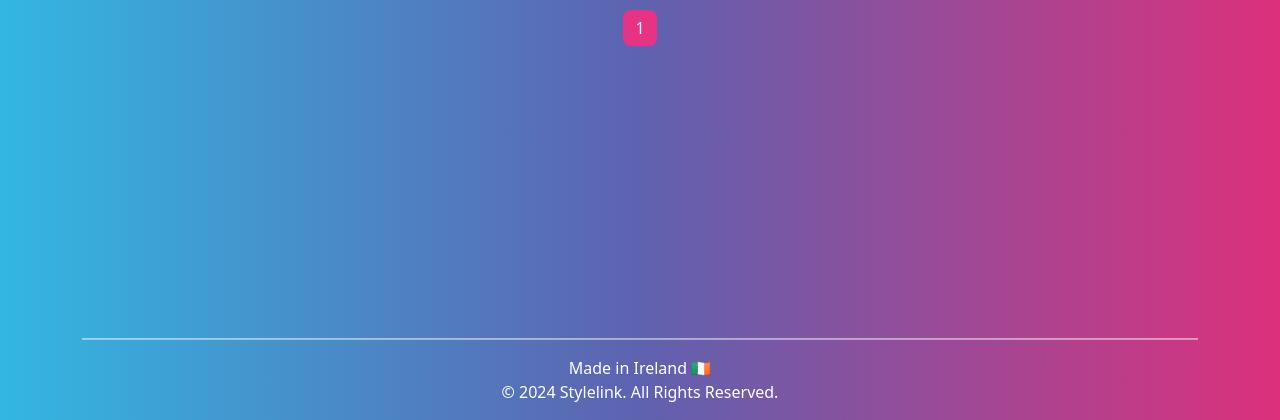
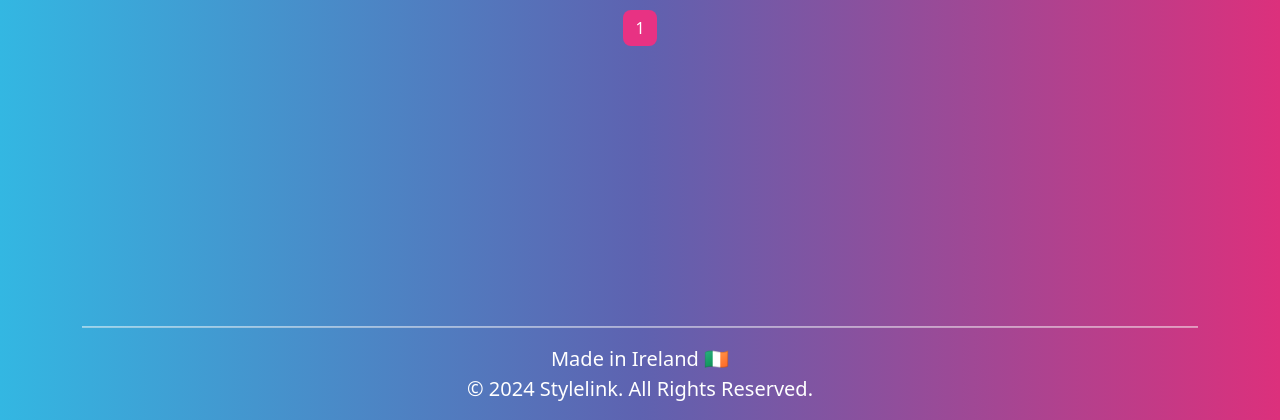
Before and after one commit to yaroslav-matala/stylelink-crm, a Django app: page /dashboard in a window 1280 px wide. Shown: the part 380-800 px from the top of the page. Run offline with Django 4.2, Linux system fonts and the light colour scheme; the visitor is signed in with stand-in values (Sample User, id 1); data that the repository does not hold is empty; some libraries are stand-ins or nearby versions.

Commit message:
style buttons in client table on dashbord page

```diff
--- a/client_manager/templates/client_manager/dashboard.html
+++ b/client_manager/templates/client_manager/dashboard.html
@@ -38,7 +38,7 @@
                     <td class="fs-5 py-2">&nbsp;&nbsp;{{client.name}}</td>
                     <td class="fs-5 py-2">{{client.phone}}</td>
                     <td class="fs-5 py-2">{{client.location}}</td>
-                    <td class="fs-5 py-2"><a href="{% url 'client' client.id %}" class="btn btn-light btn-sm">OPEN <i class="fa-solid fa-arrow-up-right-from-square"></i></a></td>
+                    <td class="fs-5 py-2"><a href="{% url 'client' client.id %}" class="btn btn-info fw-bold text-primary btn-sm">OPEN <i class="fa-solid fa-arrow-up-right-from-square"></i></a></td>
                 </tr>
                 {% endfor %}
                 {% else %}
--- a/stylelink/settings.py
+++ b/stylelink/settings.py
@@ -30,7 +30,7 @@ TEMPLATES_DIR = os.path.join(BASE_DIR, 'templates')
 SECRET_KEY = os.environ.get('SECRET_KEY')
 
 # SECURITY WARNING: don't run with debug turned on in production!
-DEBUG = False
+DEBUG = True
 
 ALLOWED_HOSTS = ['8000-yaroslavmat-stylelinkcr-hqnta9goa1s.ws.codeinstitute-ide.net', 'stylelink-7c53adcbe9a8.herokuapp.com']
 
--- a/templates/base.html
+++ b/templates/base.html
@@ -98,8 +98,8 @@
         <footer class="pb-2">
             <div class="container text-center">
                 <hr class="footer-hr">
-                <p class="mb-0">Made in Ireland &#127470;&#127466;</p>
-                <p class="mb-0">&copy; 2024 Stylelink. All Rights Reserved.</p>
+                <p class="mb-0 fs-5">Made in Ireland &#127470;&#127466;</p>
+                <p class="mb-0 fs-5">&copy; 2024 Stylelink. All Rights Reserved.</p>
             </div>
         </footer>
         </div>
```
